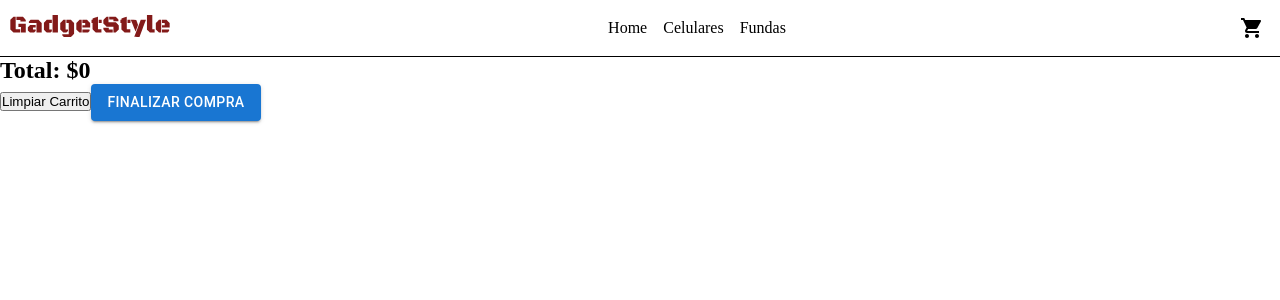
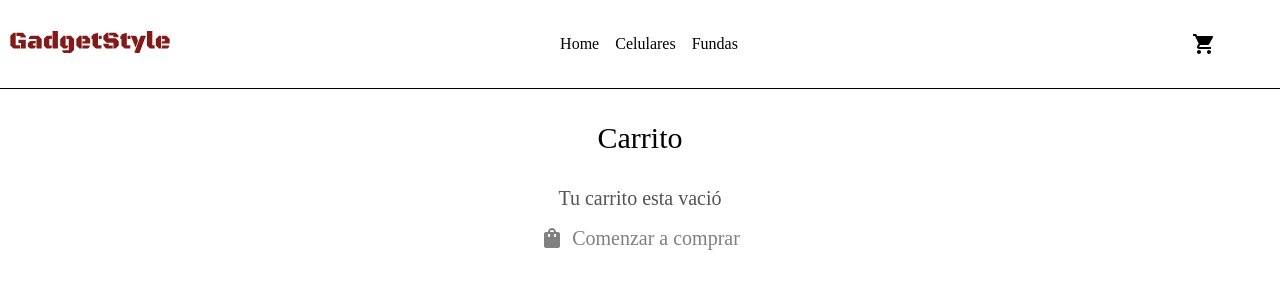
Before and after one commit to San2407/React-GadgetStyle, a React (Vite) app: page /cart in a window 1280 px wide. Shown: the top 300 px of the page. Built offline with nearby package versions, Linux system fonts and the light colour scheme.

Commit message:
Se estilizo la pagina Cart

```diff
--- /dev/null
+++ b/src/components/pages/cart/Cart.jsx
@@ -0,0 +1,80 @@
+import { Button } from "@mui/material";
+import { Link } from "react-router-dom";
+import {
+  ShoppingBag as ShoppingBagIcon,
+  ArrowBack as ArrowBackIcon,
+} from "@mui/icons-material";
+
+function Cart({ cart, clear, removeItem, totalPrice }) {
+  let total = totalPrice();
+  const isCartIsEmpty = cart.length === 0;
+  return (
+    <>
+      <div className="cartContainer">
+        <h2>Carrito</h2>
+        {isCartIsEmpty ? (
+          <div className="carritoVacio">
+            <p>Tu carrito esta vació</p>
+            <div className="comenzarComprar">
+              <Link to="/">
+                <ShoppingBagIcon />
+                <span>Comenzar a comprar</span>
+              </Link>
+            </div>
+          </div>
+        ) : (
+          <div>
+            <div className="titulos">
+              <h3 className="productoTitulo">Producto</h3>
+              <h3 className="precioTitulo">Precio</h3>
+              <h3 className="cantidadTitulo">Cantidad</h3>
+              <h3 className="totalTitulo">Total</h3>
+            </div>
+            <div className="itemsCarrito">
+              {cart.map((product) => (
+                <div className="itemCarrito" key={product.id}>
+                  <div className="carritoProducto">
+                    <img src={product.img} alt={product.title} />
+                    <div>
+                      <h3>{product.title}</h3>
+                      <button onClick={() => removeItem(product.id)}>
+                        Eliminar
+                      </button>
+                    </div>
+                  </div>
+                  <div className="carritoPrecio">${product.price}</div>
+                  <div className="carritoCantidad">{product.quantity}</div>
+                  <div className="carritoPrecioTotal">
+                    ${product.price * product.quantity}
+                  </div>
+                </div>
+              ))}
+            </div>
+            <div className="carritoResumen">
+              <button className="limpiarCarrito" onClick={clear}>
+                Limpiar Carrito
+              </button>
+              <div className="carritoCheckout">
+                <div className="totalCarrito">
+                  <span>Total</span>
+                  <span className="precioTotal">${total}</span>
+                </div>
+                <Link to="/checkout">
+                  <Button variant="contained">Finalizar Compra</Button>
+                </Link>
+                <div className="seguirComprando">
+                  <Link to="/">
+                    <ArrowBackIcon />
+                    <span>Seguir Comprando</span>
+                  </Link>
+                </div>
+              </div>
+            </div>
+          </div>
+        )}
+      </div>
+    </>
+  );
+}
+
+export default Cart;
--- a/src/components/pages/cart/cartContainer.jsx
+++ b/src/components/pages/cart/cartContainer.jsx
@@ -1,25 +1,18 @@
-import { Button } from "@mui/material";
 import { useContext } from "react";
-import { Link } from "react-router-dom";
 import { CartContext } from "../../../context/CartContext";
+import Cart from "./Cart";
 
 function CartContainer() {
   const { cart, clear, removeItem, totalPrice } = useContext(CartContext);
-  let total = totalPrice();
+
   return (
     <>
-      {cart.map((product) => (
-        <div key={product.id}>
-          <h2>Nombre:{product.title}</h2>
-          <h2>Cantidad:{product.quantity}</h2>
-          <button onClick={() => removeItem(product.id)}>Eliminar</button>
-        </div>
-      ))}
-      <h2>Total: ${total}</h2>
-      <button onClick={clear}>Limpiar Carrito</button>
-      <Link to="/checkout">
-        <Button variant="contained">Finalizar Compra</Button>
-      </Link>
+      <Cart
+        cart={cart}
+        clear={clear}
+        removeItem={removeItem}
+        totalPrice={totalPrice}
+      />
     </>
   );
 }
--- a/src/index.css
+++ b/src/index.css
@@ -188,3 +188,147 @@ a {
   color: #bf1716;
   border: 2px solid #bf1716;
 }
+
+/*Carrito*/
+.cartContainer {
+  padding: 2rem 4rem;
+}
+.cartContainer h2 {
+  font-weight: 400;
+  font-size: 30px;
+  text-align: center;
+}
+
+.cartContainer .titulos {
+  margin: 2rem 0 1rem 0;
+}
+
+.cartContainer .titulos h3 {
+  font-size: 14px;
+  font-weight: 400;
+  text-transform: uppercase;
+}
+
+.itemCarrito,
+.cartContainer .titulos {
+  display: grid;
+  align-items: center;
+  grid-template-columns: 3fr 1fr 1fr 1fr;
+  column-gap: 0.5rem;
+}
+
+.itemCarrito {
+  border-top: 1px solid #bbbbbb;
+  padding: 1rem 0;
+}
+.cartContainer .titulos .productoTitulo {
+  padding-left: 0.5rem;
+}
+.cartContainer .titulos .totalTitulo {
+  padding-right: 0.5rem;
+  justify-self: right;
+}
+.itemCarrito .carritoProducto {
+  display: flex;
+}
+.itemCarrito .carritoProducto img {
+  width: 100px;
+  max-width: 100%;
+  margin-right: 1rem;
+}
+.itemCarrito .carritoProducto h3 {
+  font-weight: 400;
+}
+.itemCarrito .carritoProducto button {
+  border: none;
+  outline: none;
+  margin-top: 0.7rem;
+  cursor: pointer;
+  background: none;
+  color: gray;
+}
+.itemCarrito .carritoProducto button:hover {
+  color: black;
+}
+.carritoCantidad {
+  justify-self: center;
+  align-self: center;
+  width: 130px;
+  max-width: 100%;
+}
+.carritoPrecioTotal {
+  justify-self: right;
+  padding: 0.5rem;
+  font-weight: 700;
+}
+/*Carrito Resumen*/
+.carritoResumen {
+  display: flex;
+  justify-content: space-between;
+  align-items: flex-start;
+  border-top: 1px solid #bbbbbb;
+  padding-top: 2rem;
+}
+.carritoResumen .limpiarCarrito {
+  width: 130px;
+  max-width: 100%;
+  height: 40px;
+  border-radius: 5px;
+  font-weight: 400;
+  letter-spacing: 1.15px;
+  border: 0.5px solid #b1b1b1;
+  color: gray;
+  background: none;
+  outline: none;
+  cursor: pointer;
+}
+.carritoCheckout {
+  width: 270px;
+  max-width: 100%;
+}
+.carritoCheckout .totalCarrito {
+  display: flex;
+  justify-content: space-between;
+  font-size: 20px;
+}
+.carritoCheckout .totalCarrito .precioTotal {
+  font-weight: 700;
+}
+.carritoCheckout button {
+  width: 100%;
+  height: 40px;
+  border-radius: 5px;
+  font-weight: 400;
+  border: none;
+  outline: none;
+  cursor: pointer;
+  background: green;
+  color: white;
+  letter-spacing: 1.15px;
+}
+.carritoCheckout button:hover {
+  background: #11db07;
+}
+.seguirComprando,
+.comenzarComprar {
+  margin-top: 1rem;
+}
+.seguirComprando a,
+.comenzarComprar a {
+  color: gray;
+  text-decoration: none;
+  display: flex;
+  align-items: center;
+}
+.seguirComprando span,
+.comenzarComprar span {
+  margin-left: 0.5rem;
+}
+.carritoVacio {
+  font-size: 20px;
+  margin-top: 2rem;
+  color: #545454;
+  display: flex;
+  flex-direction: column;
+  align-items: center;
+}
```
